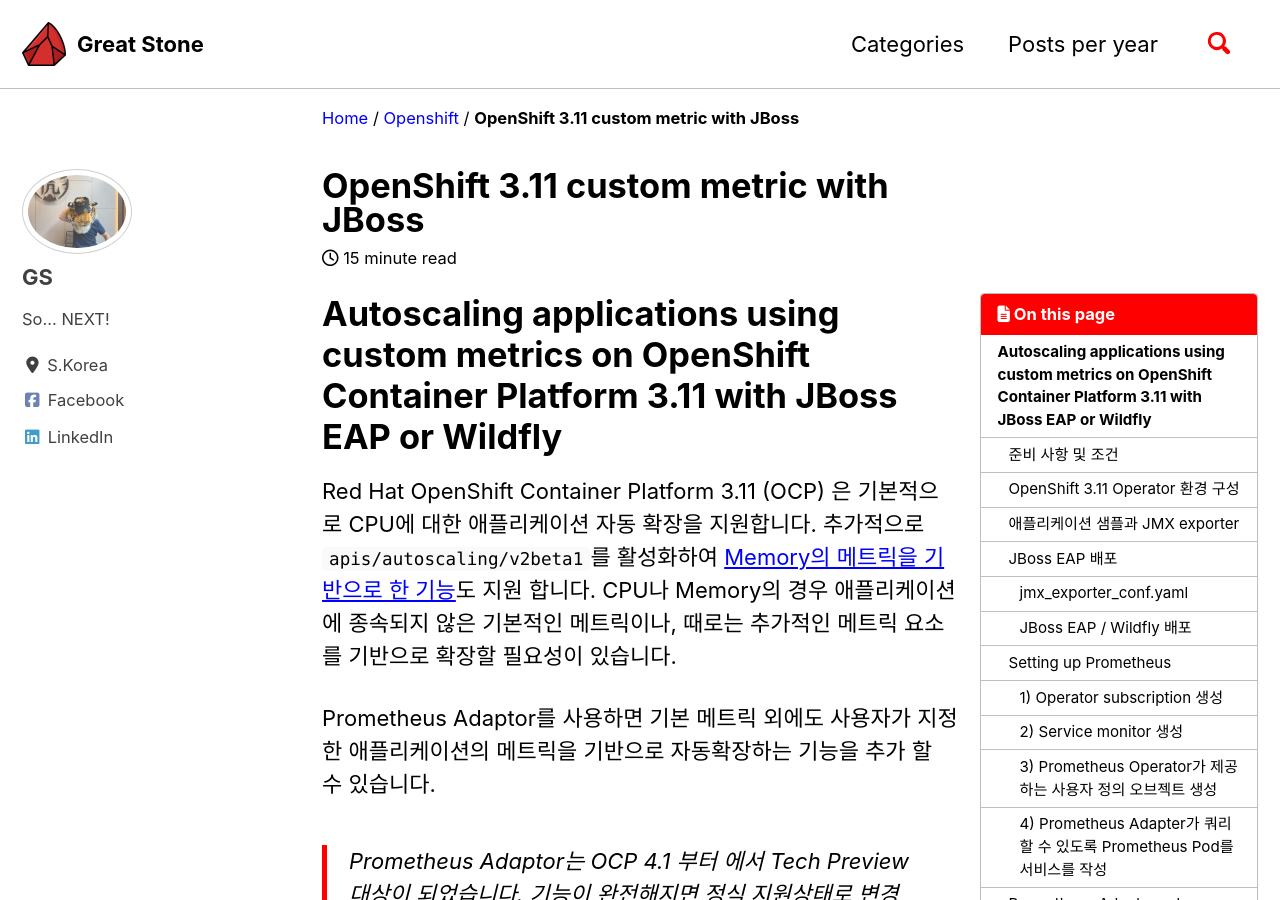
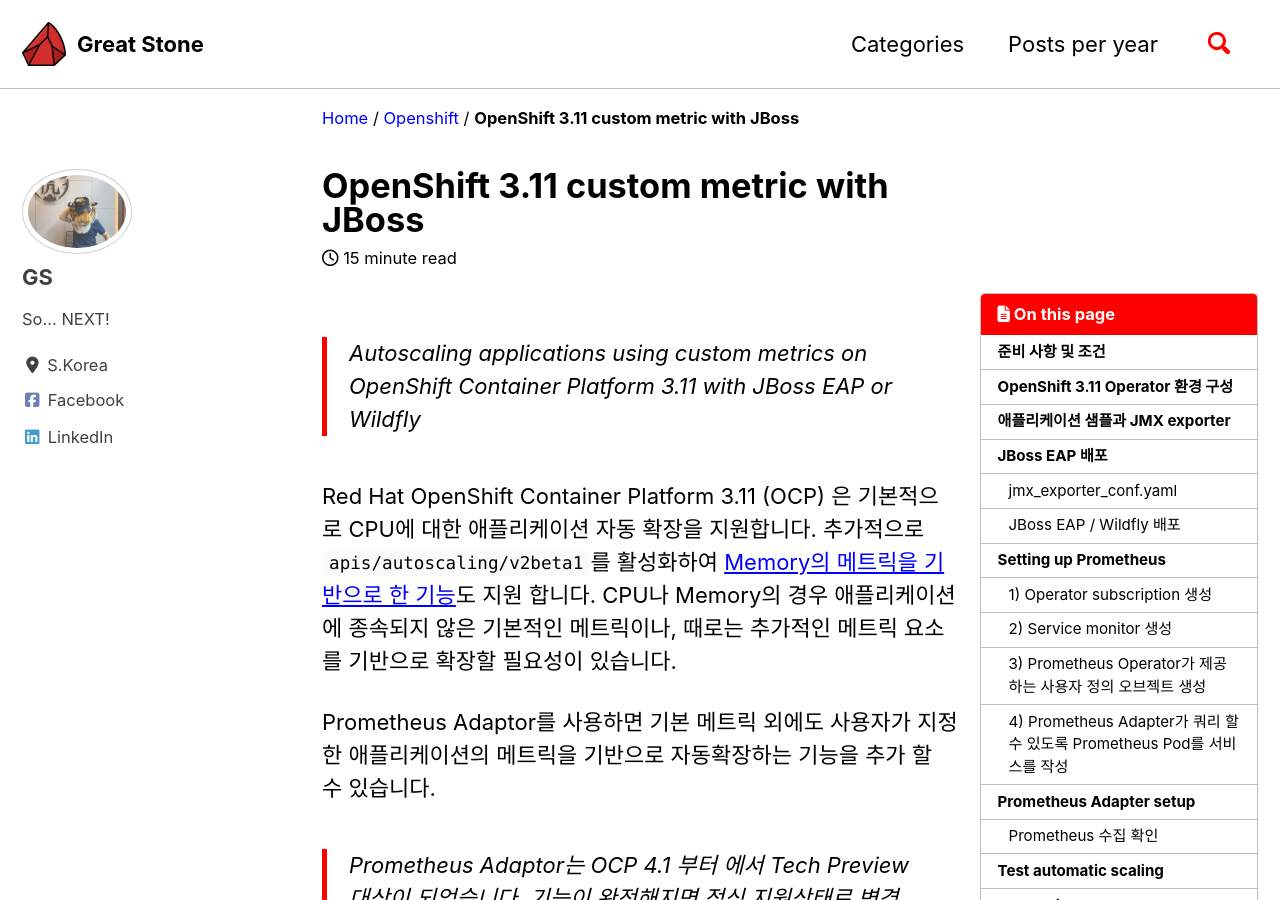
Before and after one commit to Great-Stone/share, a Jekyll site: the page built from _posts/2020-02-02-OpenShift-3.11-custom-metric-with-JBoss.md, in a window 1280 px wide and 900 px high. Built offline with Jekyll 4.4.1, drawn with Linux system fonts in a browser that asks for light colours; cached includes are drawn as plain includes; nearby versions of some CDN libraries; comment, search, counter and statistics services are not loaded.

Commit message:
Update 2020-02-02-OpenShift-3.11-custom-metric-with-JBoss.md

```diff
--- a/_posts/2020-02-02-OpenShift-3.11-custom-metric-with-JBoss.md
+++ b/_posts/2020-02-02-OpenShift-3.11-custom-metric-with-JBoss.md
@@ -8,7 +8,7 @@ categories:
   - OpenShift
 last_modified_at: 2020-02-02T08:06:00-05:00
 ---
-# Autoscaling applications using custom metrics on OpenShift Container Platform 3.11 with JBoss EAP or Wildfly
+> Autoscaling applications using custom metrics on OpenShift Container Platform 3.11 with JBoss EAP or Wildfly
 
 Red Hat OpenShift Container Platform 3.11 (OCP) 은 기본적으로 CPU에 대한 애플리케이션 자동 확장을 지원합니다. 추가적으로 `apis/autoscaling/v2beta1`를 활성화하여 [Memory의 메트릭을 기반으로 한 기능](#2-Memory-based-HPA)도 지원 합니다. CPU나 Memory의 경우 애플리케이션에 종속되지 않은 기본적인 메트릭이나, 때로는 추가적인 메트릭 요소를 기반으로 확장할 필요성이 있습니다.
 
```
